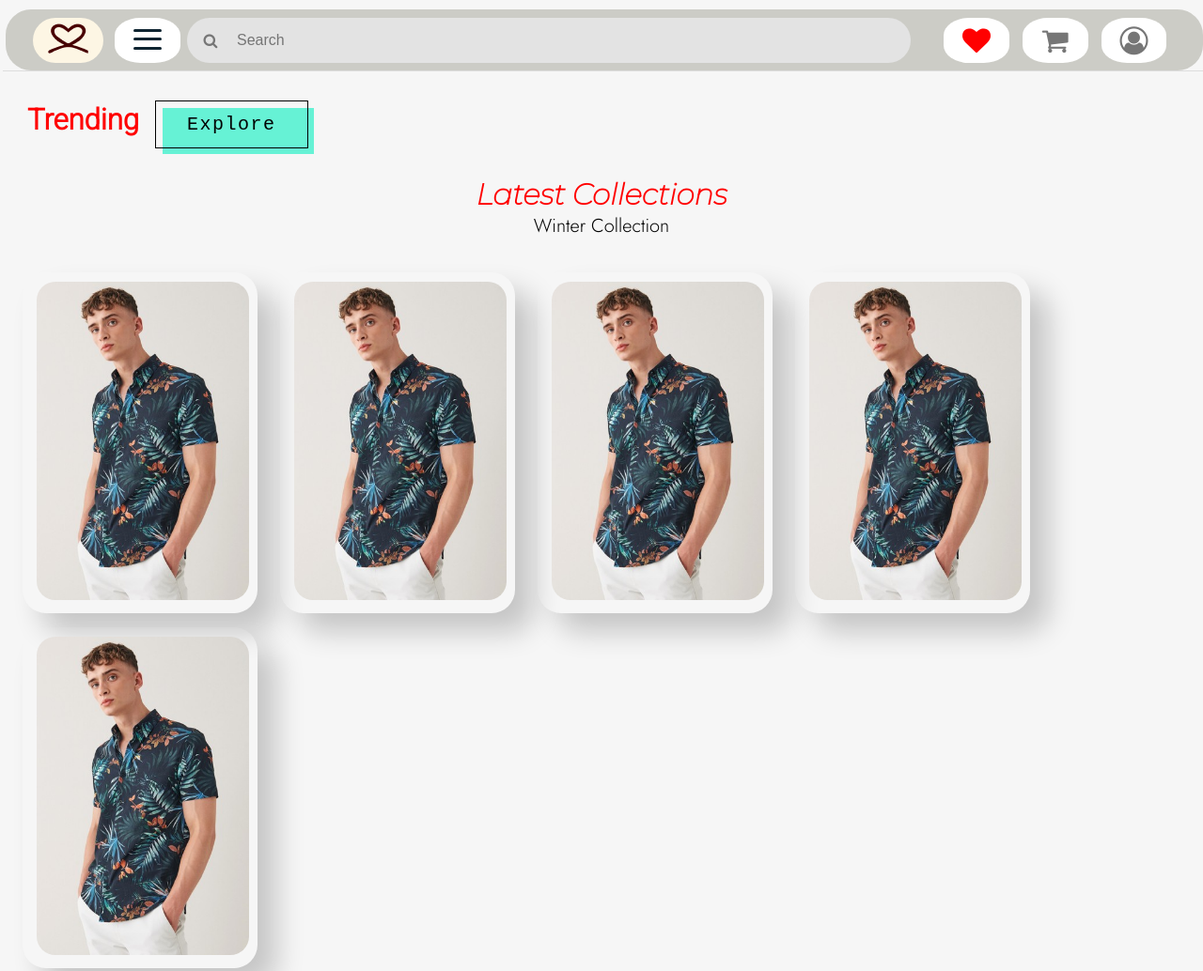
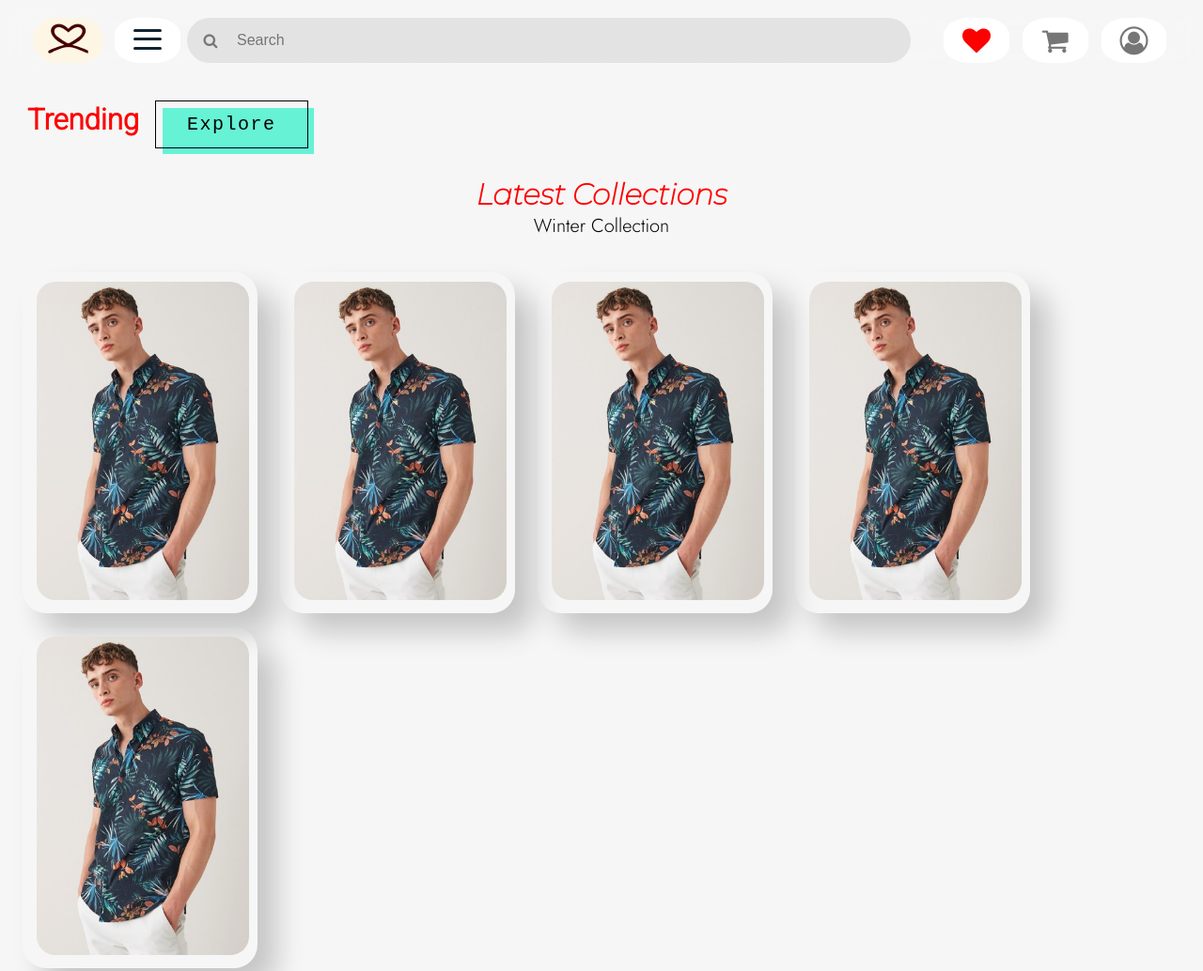
Before and after one commit to Sandyy07/basic1, a plain HTML site: page index.html in a window 1280 px wide. Shown: the top 1034 px of the page at 94% size. Drawn offline with Linux system fonts and the light colour scheme; a web font is replaced by a local one.

Commit message:
Update styles.css

```diff
--- a/css/styles.css
+++ b/css/styles.css
@@ -28,13 +28,14 @@ header
 }
 header.sticky
 {
-  border-bottom: 1px solid rgba(0,0,0,.1);
 }
 .NavBar {
  display: flex;
  align-items: center;
  justify-content: space-between;
- background-color: #CCCCC6;
+ background: linear-gradient(135deg, rgba(255, 255, 255, 0.1), rgba(255, 255, 255, 0));
+backdrop-filter: blur(10px);
+-webkit-backdrop-filter: blur(10px);
  padding: 0.538rem;
  border-radius: 27px;
  margin-top: 10px;
```
